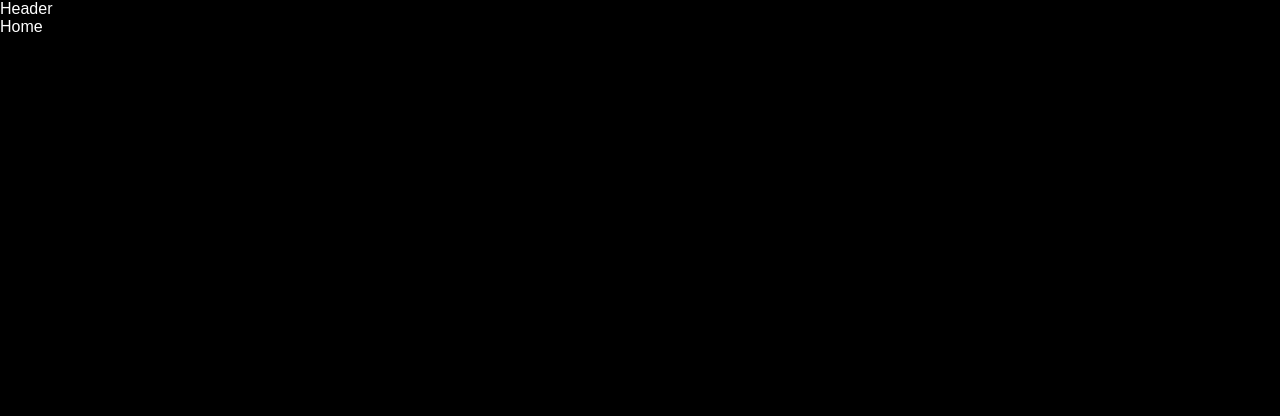
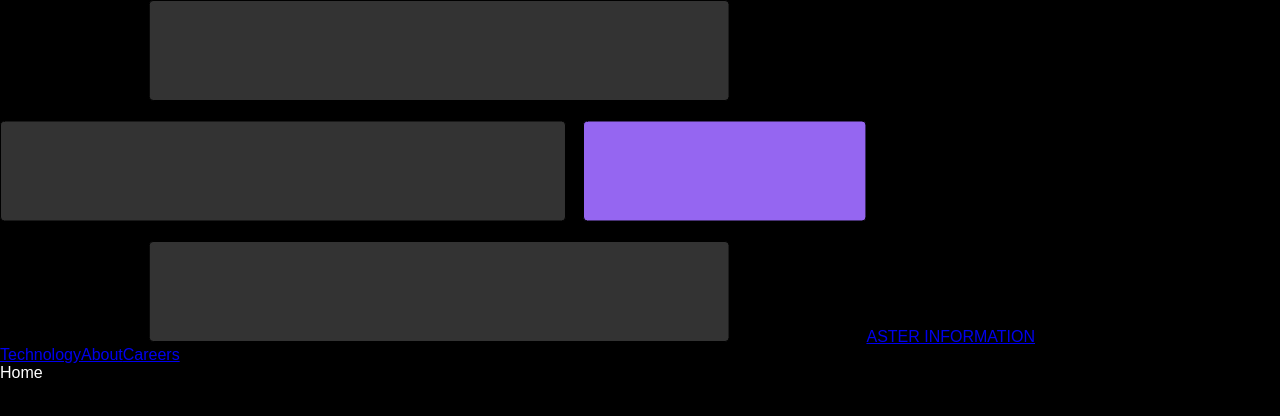
Before and after one commit to Moamal-2000/aster-information, a React (Vite) app: page / in a window 1280 px wide. Shown: the top 416 px of the page. Built offline with nearby package versions, Linux system fonts and the light colour scheme.

Commit message:
chore: write header's structure

```diff
--- a/src/Components/Header/Header.jsx
+++ b/src/Components/Header/Header.jsx
@@ -1,6 +1,25 @@
+import { Link } from "react-router-dom";
+import SvgIcon from "../Shared/MiniComponents/SvgIcon";
 import s from "./Header.module.scss";
 
 const Header = () => {
-  return <header className={s.header}>Header</header>;
+  return (
+    <header className={s.header}>
+      <Link to="/">
+        <SvgIcon name="mainIcon" />
+        <span>ASTER INFORMATION</span>
+      </Link>
+
+      <nav>
+        <ul>
+          <li>
+            <Link to="/technology">Technology</Link>
+            <Link to="/about">About</Link>
+            <Link to="/careers">Careers</Link>
+          </li>
+        </ul>
+      </nav>
+    </header>
+  );
 };
 export default Header;
--- a/src/Components/Header/Header.module.scss
+++ b/src/Components/Header/Header.module.scss
@@ -0,0 +1,5 @@
+@import "src/Styles/mixins.scss";
+
+.header {
+
+}
```
